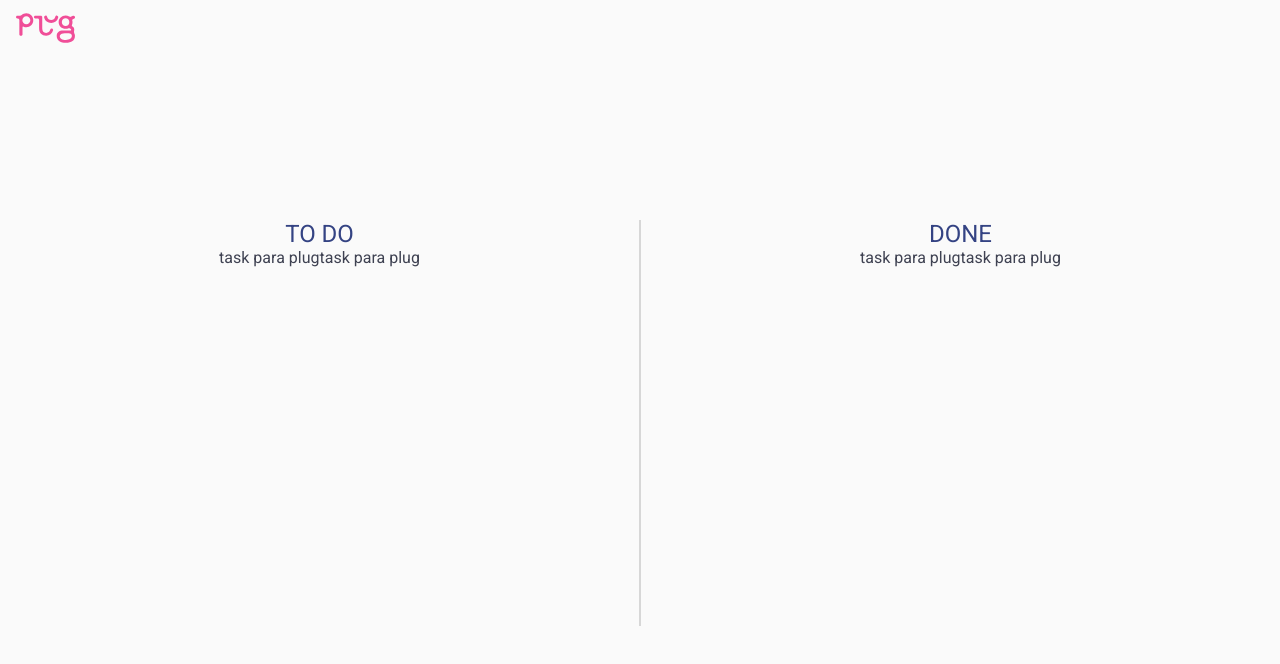
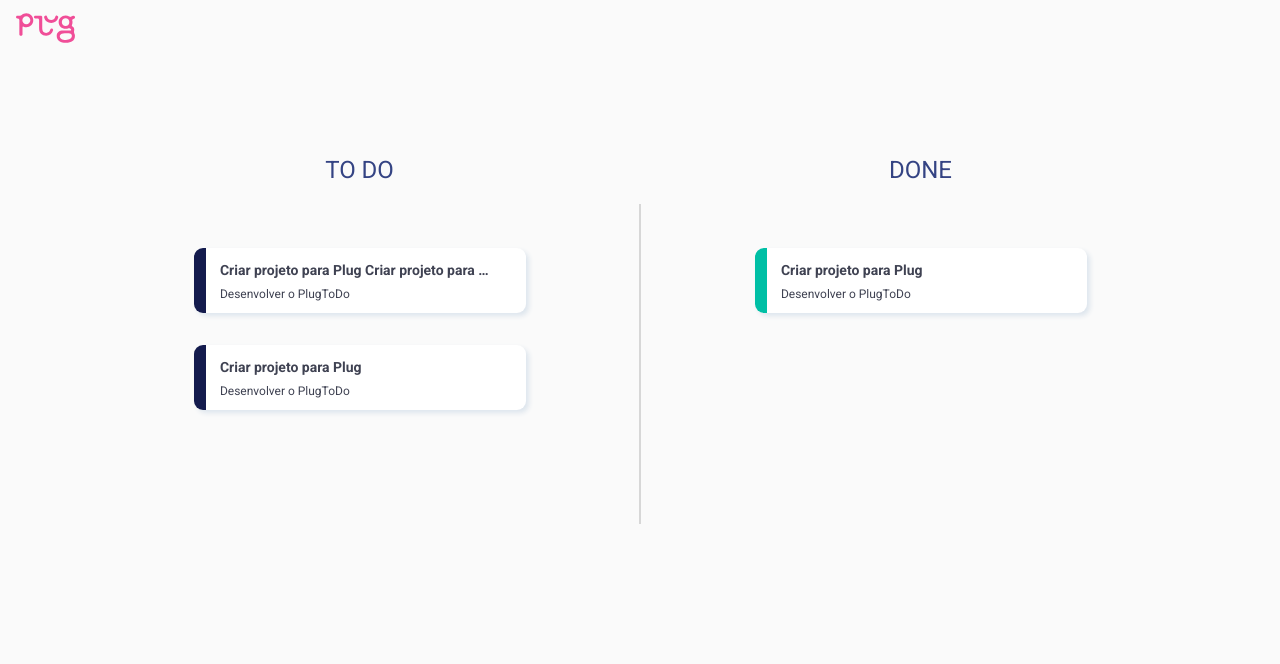
Before and after one commit to ricardovasconcelos/PlugToDo, a React (Vite) app: page /task in a window 1280 px wide. Shown: the top 664 px of the page. Built offline with nearby package versions, Linux system fonts and the light colour scheme.

Commit message:
feat: create TaskField component and add to Task page

```diff
--- /dev/null
+++ b/src/components/TaskField/index.tsx
@@ -0,0 +1,15 @@
+import { TaskFieldContainer, TaskDetailContainer } from './styles';
+import { Task } from '../../db/db.types';
+
+interface TaskFieldProps extends Omit<Task, 'id'> {}
+
+export function TaskField({ title, description, done }: TaskFieldProps) {
+  return (
+    <TaskFieldContainer done={done}>
+      <TaskDetailContainer>
+        <h3>{title}</h3>
+        <p>{description}</p>
+      </TaskDetailContainer>
+    </TaskFieldContainer>
+  );
+}
--- /dev/null
+++ b/src/components/TaskField/styles.ts
@@ -0,0 +1,53 @@
+import styled from 'styled-components';
+
+interface TaskFieldContainerProps {
+  done: boolean;
+}
+
+export const TaskFieldContainer = styled.div<TaskFieldContainerProps>`
+  width: 20.75rem;
+  height: 4.0625rem;
+  border-radius: 9px;
+  margin-bottom: 2rem;
+  box-shadow: 3px 3px 5px ${(props) => props.theme['gray-400']};
+  background-color: ${(props) => props.theme['white-100']};
+
+  display: flex;
+  align-items: flex-start;
+
+  &::before {
+    content: '';
+    min-width: 0.75rem;
+    height: inherit;
+    display: flex;
+    border-top-left-radius: 9px;
+    border-bottom-left-radius: 9px;
+    background-color: ${(props) =>
+      props.done ? props.theme['secondary-100'] : props.theme['blue-500']};
+  }
+`;
+
+export const TaskDetailContainer = styled.div`
+  padding: 0.6rem 0.9rem;
+  line-height: 150%;
+
+  h3 {
+    font-size: 0.875rem;
+    width: 17rem;
+    overflow: hidden;
+    white-space: nowrap;
+    text-overflow: ellipsis;
+  }
+
+  p {
+    font-size: 0.75rem;
+
+    overflow: hidden;
+    text-overflow: ellipsis;
+
+    display: -webkit-box;
+    -webkit-line-clamp: 1;
+    line-clamp: 1;
+    -webkit-box-orient: vertical;
+  }
+`;
--- a/src/pages/Task/index.tsx
+++ b/src/pages/Task/index.tsx
@@ -1,3 +1,4 @@
+import { TaskField } from '../../components/TaskField';
 import { TaskContainer, TitleStatus, Divisor } from './styles';
 
 export function Task() {
@@ -5,14 +6,27 @@ export function Task() {
     <TaskContainer>
       <div>
         <TitleStatus>TO DO</TitleStatus>
-        <span>task para plug</span>
-        <span>task para plug</span>
+        <TaskField
+          title='Criar projeto para Plug Criar projeto para Plug'
+          description='Desenvolver o PlugToDo'
+          done={false}
+        />
+        <TaskField
+          title='Criar projeto para Plug'
+          description='Desenvolver o PlugToDo'
+          done={false}
+        />
       </div>
+
       <Divisor />
+
       <div>
         <TitleStatus>DONE</TitleStatus>
-        <span>task para plug</span>
-        <span>task para plug</span>
+        <TaskField
+          title='Criar projeto para Plug'
+          description='Desenvolver o PlugToDo'
+          done={true}
+        />
       </div>
     </TaskContainer>
   );
--- a/src/pages/Task/styles.ts
+++ b/src/pages/Task/styles.ts
@@ -2,19 +2,21 @@ import styled from 'styled-components';
 
 export const TaskContainer = styled.main`
   display: flex;
-  padding-top: 10rem;
+  padding: 6rem 5rem 0;
   justify-content: space-evenly;
-  height: calc(100vh - 3.75rem);
 `;
 
 export const TitleStatus = styled.h1`
   font-size: 1.5rem;
   font-weight: 400;
   text-align: center;
+  padding-bottom: 4rem;
   color: ${(props) => props.theme['blue-100']};
 `;
 
-export const Divisor = styled.span`
+export const Divisor = styled.hr`
   border: 1px solid ${(props) => props.theme['gray-300']};
-  height: 70%;
+  height: inherit;
+  min-height: 20rem;
+  margin: 3rem 0 5rem;
 `;
```
